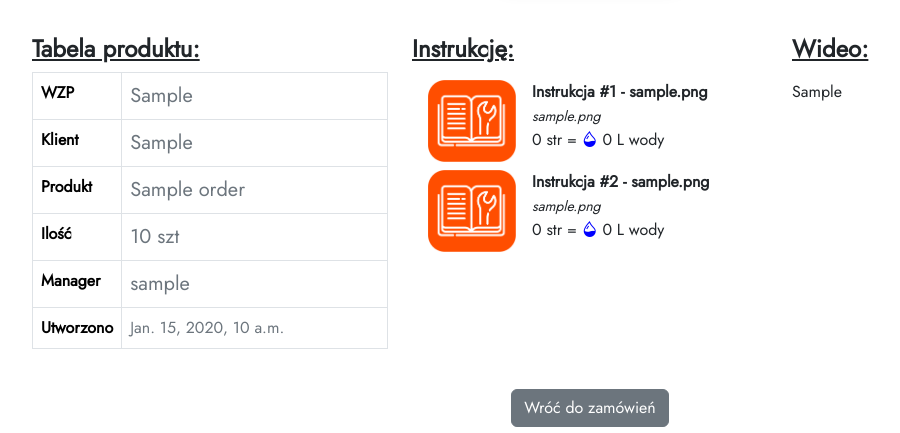
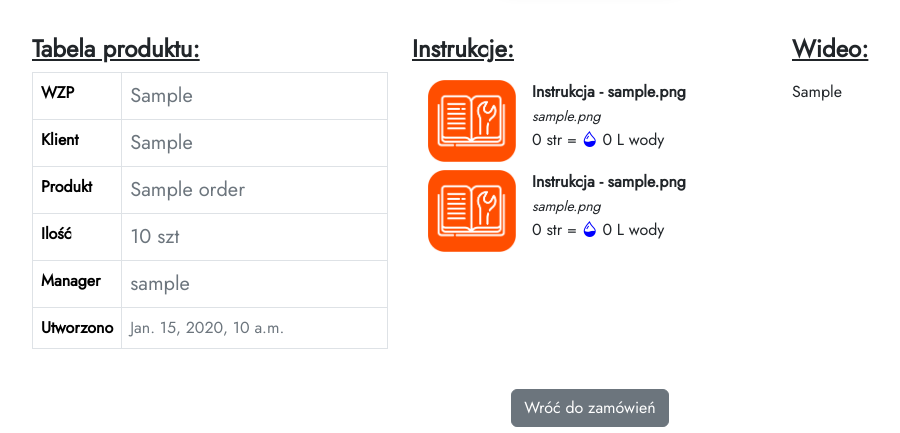
Before and after one commit to Klewiu/ManualsQR, a Django app: template src/qr/templates/qr/order_detail.html in a window 1280 px wide. Shown: the part 314-747 px from the top of the page, without its empty margins (50-950 px from the left). Run offline with Django 4.2, Linux system fonts and the light colour scheme; the template is opened without the code that fills it: values that come from a table or form of the project are taken from there, others are empty; tables that the repository leaves empty hold one stand-in row (values such as "Sample post"); some libraries are stand-ins or nearby versions.

Commit message:
fix bug in models.py save function, cosmetic changes in order_detail.html

```diff
--- a/src/qr/models.py
+++ b/src/qr/models.py
@@ -79,11 +79,6 @@ class Order (models.Model):
 
 # overrides save method of Order model to automatically set the orderManual field to True if file or file2 have a value, keeps False otherwise.
     def save(self, *args, **kwargs):
-        if self.file or self.file2:
-            self.orderManual = True
-        if self.video:
-            self.orderVideo = True
-        else:
-            self.orderManual = False
-            self.orderVideo = False
+        self.orderManual = bool(self.file or self.file2)
+        self.orderVideo = bool(self.video)
         super().save(*args, **kwargs)
--- a/src/qr/templates/qr/order_detail.html
+++ b/src/qr/templates/qr/order_detail.html
@@ -52,7 +52,7 @@
     </div>
 
     <div class="col-12 col-md-4">
-      <h4 class="py-2"><b><u>Instrukcję:</u></b></h4>
+      <h4 class="py-2"><b><u>Instrukcje:</u></b></h4>
         <div class="d-flex">
           <div class="pb-2">
             {% if order.file %}
@@ -63,7 +63,7 @@
           </div>
           <div>
             {% if order.file %}
-            <p style="margin:0;" class="card-text"><b>Instrukcja #1
+            <p style="margin:0;" class="card-text"><b>Instrukcja
               {% if order.fileLanguage %} - {{order.fileLanguage }} {% endif %}</b></p>
             <p style="margin:0;"><i><small>{{order.file.name|cut:'media/' |slice:25 }}</small></i></p>
             <p style="margin:0;">{{ pages1|default:0 }} str =
@@ -81,7 +81,7 @@
           </div>
           <div>
             {% if order.file2 %}
-              <p style="margin:0;" class="card-text"><b>Instrukcja #2
+              <p style="margin:0;" class="card-text"><b>Instrukcja
                 {% if order.file2Language %} - {{order.file2Language }} {% endif %} </b></p>
               <p style="margin:0;"><i><small>{{order.file2.name|cut:'media/' |slice:25 }}</small></i></p>
               <p style="margin:0;">{{ pages2|default:0 }} str =
```
Also changed, not shown: 3 other files.
